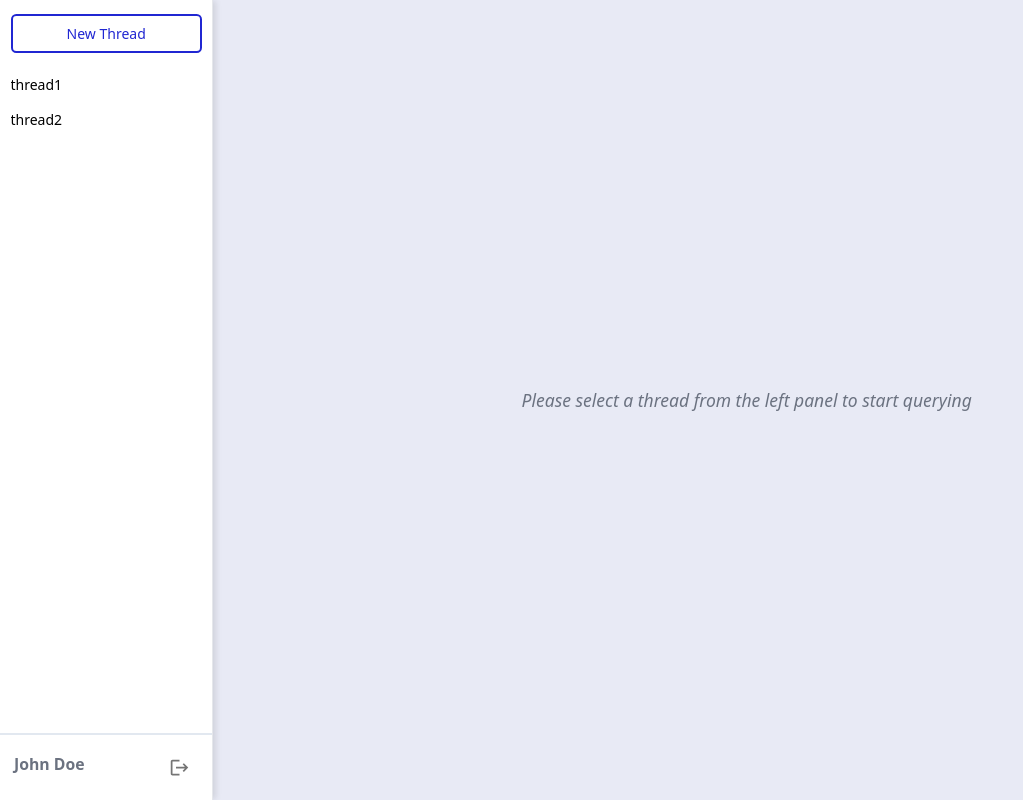
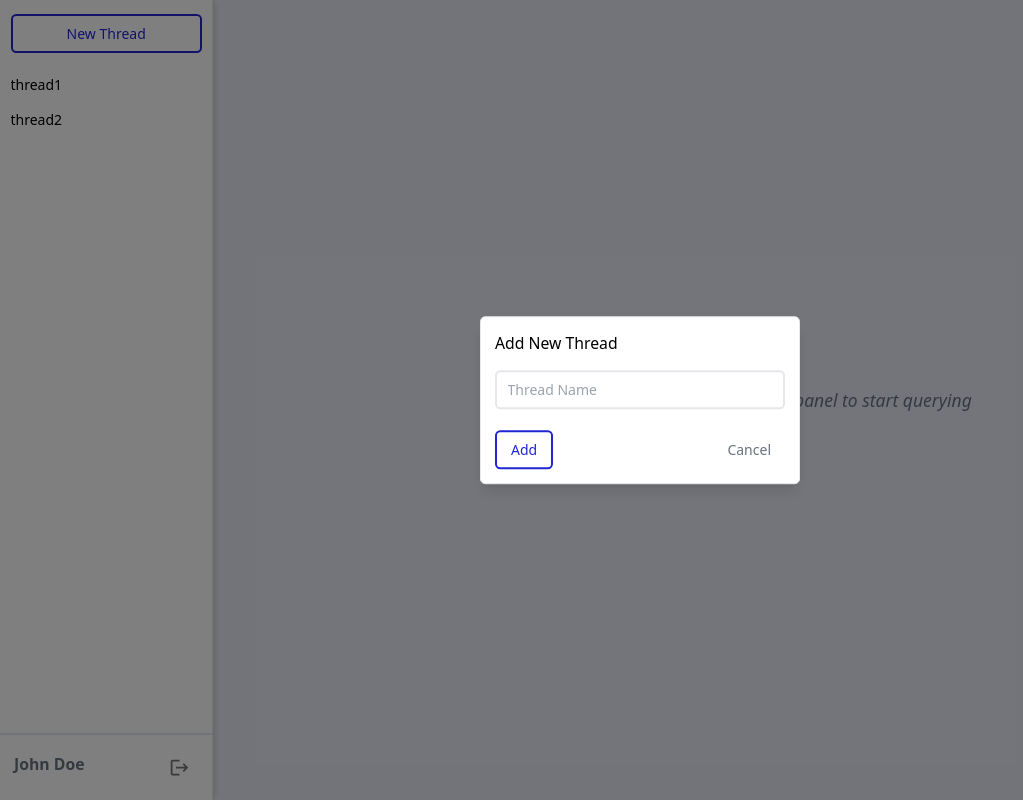
Before and after one commit to LazyCoder-1506/react-sql-editor-v2, a React (Vite) app: page / in a window 1280 px wide. Both pictures are taken after a click on the button "New Thread". Shown: the whole page, without its empty margins (0-1023 px from the left). Built offline with nearby package versions, Linux system fonts and the light colour scheme.

Commit message:
add thread functionality done

```diff
--- a/src/components/inputSection/EditorSection.jsx
+++ b/src/components/inputSection/EditorSection.jsx
@@ -46,7 +46,7 @@ const EditorSection = ({ editorQuery, runQuery }) => {
           onChange={(value) => setEditorValue(value)}
         />
         <div className="flex justify-end gap-4 p-4">
-          <button type="button" onClick={handleClearEditor} className='hover:bg-light text-gray-500 font-medium px-4 py-2 rounded-md'>Clear</button>
+          <button type="button" onClick={handleClearEditor} className='btn-secondary'>Clear</button>
           <button type="button" onClick={handleSubmitQuery} className='hover:bg-primary text-primary hover:text-white border-2 border-primary font-medium px-4 py-2 rounded-md'>Run Query</button>
         </div>
       </div>
--- a/src/components/outputSection/OutputTable.jsx
+++ b/src/components/outputSection/OutputTable.jsx
@@ -24,7 +24,7 @@ const OutputTable = ({ data }) => {
         }}
         renderTopToolbarCustomActions={() => (
           <CSVLink data={data} filename={'output.csv'}>
-            <button type='button' className='hover:bg-primary-fade text-primary text-sm border border-primary font-medium px-4 py-2 rounded-md'>Export Data</button>
+            <button type='button' className='btn-outline text-sm border px-4'>Export Data</button>
           </CSVLink>
         )}
       />
--- a/src/components/sidebar/Sidebar.jsx
+++ b/src/components/sidebar/Sidebar.jsx
@@ -1,16 +1,38 @@
 import { Logout } from '@mui/icons-material'
-import { IconButton } from '@mui/material'
-import React from 'react'
+import { IconButton, Modal } from '@mui/material'
+import React, { useState } from 'react'
+import { useDispatch } from 'react-redux'
+import { addThread } from '../../store/threadSlice'
 
 const Sidebar = ({ threads, activeThreadId, handleThreadChange }) => {
+  const [modalOpen, setModalOpen] = useState(false)
+  const [threadNameInput, setThreadNameInput] = useState("")
 
+  const handleModalOpen = () => setModalOpen(true)
+  const handleModalClose = () => setModalOpen(false)
+
+  const dispatch = useDispatch()
+
+  const handleCreateNewThread = () => {
+    if (threadNameInput.trim() !== "") {
+      const newThreadId = Date.now()
+      const payload = {
+        id: newThreadId,
+        name: threadNameInput
+      }
+      dispatch(addThread(payload))
+      setModalOpen(false)
+      setThreadNameInput("")
+      handleThreadChange(newThreadId)
+    }
+  }
 
   return (
     <>
       <div className="w-full h-screen bg-white border-r shadow-r-md flex flex-col justify-between">
         <div>
           <div className="px-3 py-4">
-            <button type="button" className='border-2 border-primary text-primary font-medium hover:bg-primary-fade py-2 w-full rounded-md'>New Thread</button>
+            <button type="button" onClick={handleModalOpen} className='btn-outline border-2 w-full'>New Thread</button>
           </div>
           {
             threads.length > 0 ? (
@@ -31,6 +53,25 @@ const Sidebar = ({ threads, activeThreadId, handleThreadChange }) => {
           </IconButton>
         </div>
       </div>
+
+      <Modal open={modalOpen}>
+        <div className='section-card w-[25%] absolute top-[50vh] left-[50vw] -translate-x-[50%] -translate-y-[50%] p-4'>
+          <p className="text-lg font-medium mb-4">Add New Thread</p>
+          <input
+            type="text"
+            name="threadNameInput"
+            id="threadNameInput"
+            className='mb-6 px-3 py-2 rounded-md border-2 focus:border-primary w-full'
+            placeholder='Thread Name'
+            value={threadNameInput}
+            onChange={(e) => setThreadNameInput(e.target.value)}
+          />
+          <div className="flex justify-between">
+            <button type="button" onClick={handleCreateNewThread} className='btn-outline border-2 px-4'>Add</button>
+            <button type="button" onClick={handleModalClose} className='btn-secondary'>Cancel</button>
+          </div>
+        </div>
+      </Modal>
     </>
   )
 }
--- a/src/index.css
+++ b/src/index.css
@@ -13,4 +13,12 @@
   .inactive-pane {
     @apply cursor-pointer hover:bg-primary-fade font-medium text-center py-2 border-b border-slate-300
   }
+
+  .btn-outline {
+    @apply border-primary text-primary font-medium hover:bg-primary-fade py-2 rounded-md
+  }
+
+  .btn-secondary {
+    @apply hover:bg-light text-gray-500 font-medium px-4 py-2 rounded-md
+  }
 }
--- a/src/store/threadSlice.js
+++ b/src/store/threadSlice.js
@@ -35,9 +35,6 @@ const threadSlice = createSlice({
         history: []
       })
     },
-    removeThread: (state, action) => {
-      state.threads = state.threads.filter(thread => thread.id != action.payload)
-    },
   }
 })
 
```
Also changed, not shown: 1 other file (tests, documents, lock files or other folders).
